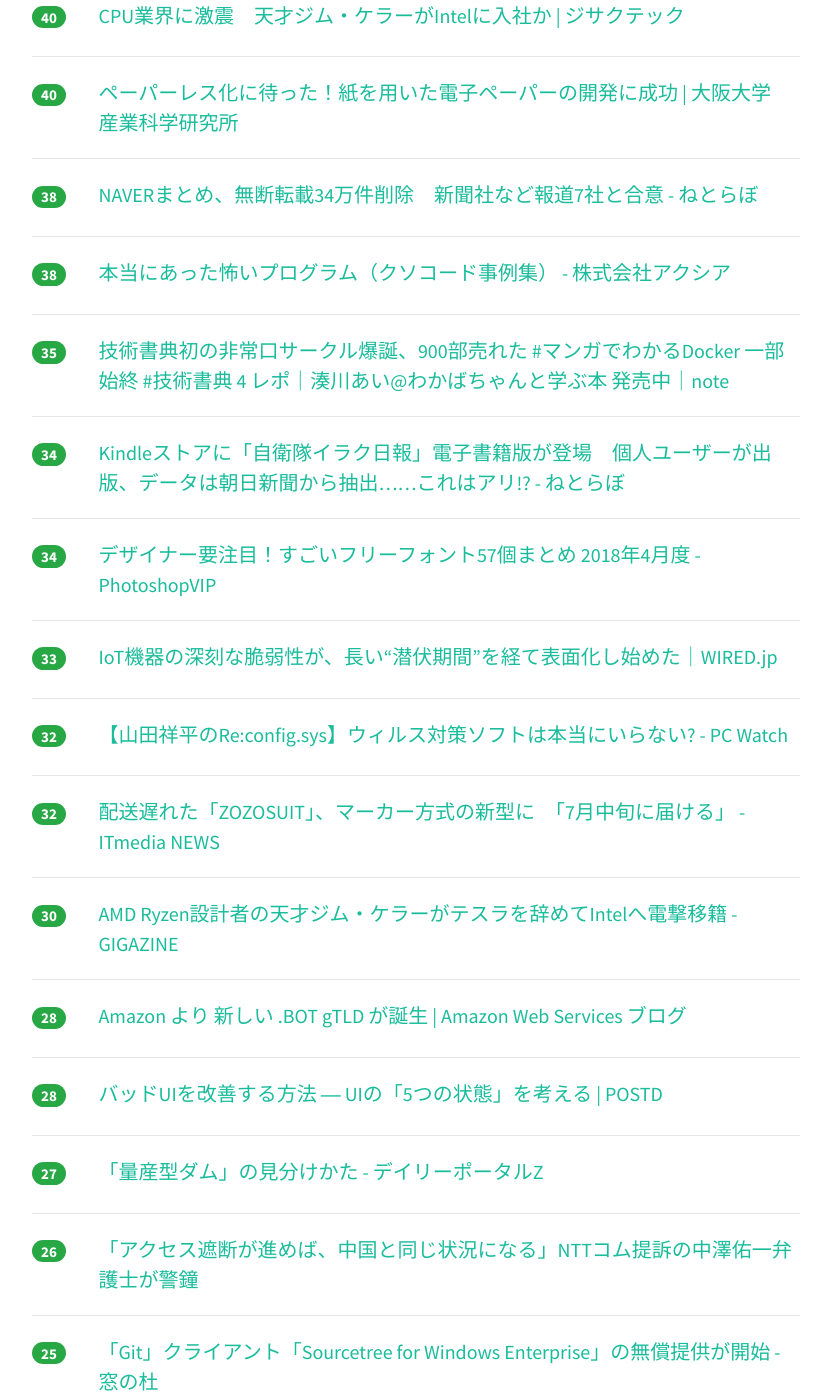
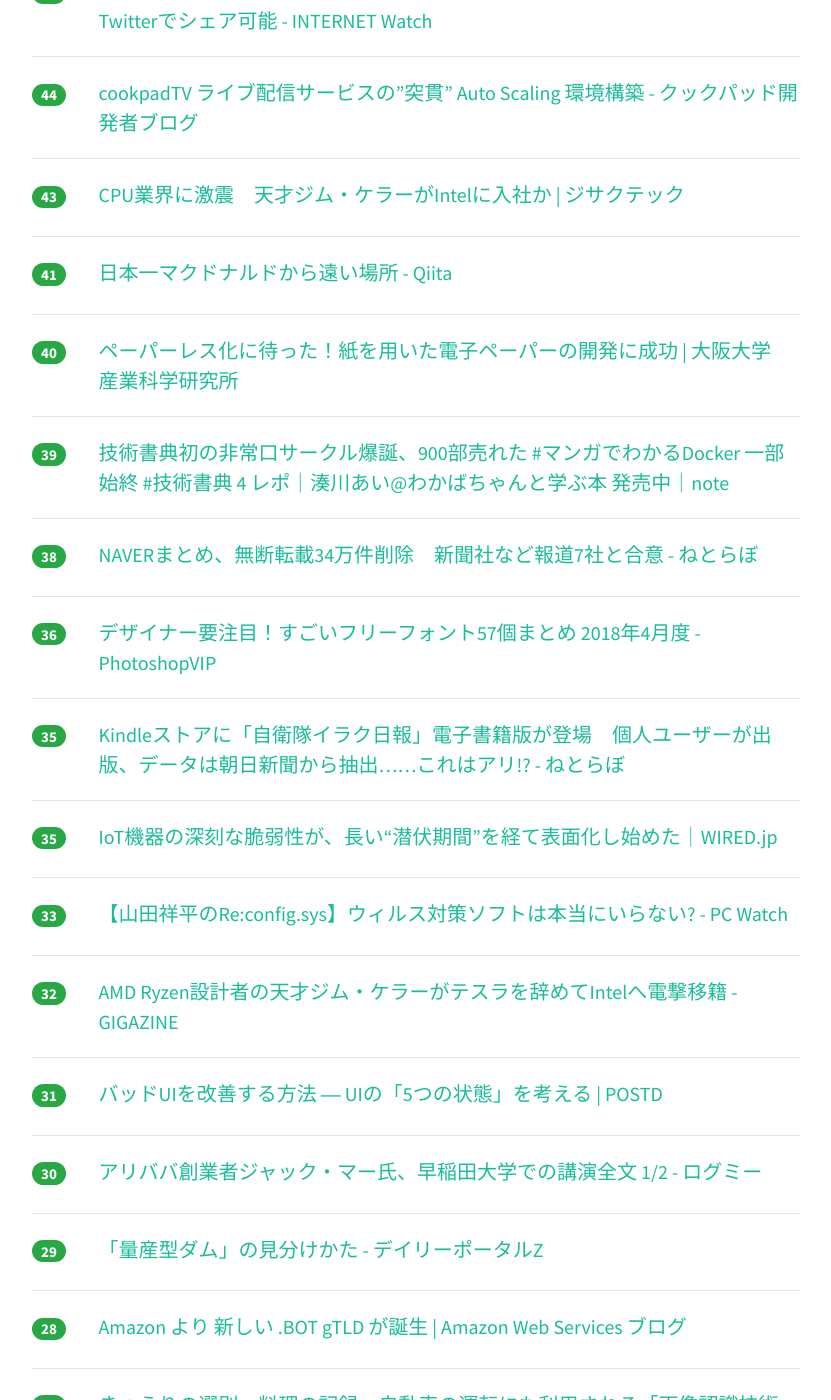
Before and after one commit to yatta47/hatena-matome-site, a Jekyll site: the page built from _posts/2018-04-27-hatena.md, in a window 1280 px wide and 1400 px high, scrolled down 1701 px. Shown: the whole window, without its empty margins (224-1055 px from the left). Built offline with Jekyll 4.4.1, drawn with Linux system fonts in a browser that asks for light colours; nearby versions of some CDN libraries; some of the changed text lies outside the part shown.

Commit message:
Updated 2018-04-27

```diff
--- a/_posts/2018-04-27-hatena.md
+++ b/_posts/2018-04-27-hatena.md
@@ -1,43 +1,48 @@
 ---
 layout: post
 title:  "2018-04-27 はてぶIT"
-date:   2018-04-27 18:01:30
+date:   2018-04-27 19:02:10
 tags: [it-hotentry]
 ---
-52 件のデータあり
+55 件のデータあり
 
 <hr><div class="row">
-<div class="col-1"><span class="badge badge-pill badge-success h2">453</span></div>
+<div class="col-1"><span class="badge badge-pill badge-success h2">467</span></div>
 <div class="col-11"><a href='https://smhn.info/201804-tuusin-no-saitekika' target='_blank'>解説：mineoが悪名高い「通信の最適化」を開始。 – すまほん!!</a></div>
 </div>
 <hr>
 <div class="row">
-<div class="col-1"><span class="badge badge-pill badge-success h2">255</span></div>
+<div class="col-1"><span class="badge badge-pill badge-success h2">274</span></div>
 <div class="col-11"><a href='https://www.nintendo.co.jp/corporate/release/2018/180427.html' target='_blank'>スマートデバイス向けゲームアプリ事業における 株式会社Cygamesとの業務提携のお知らせ : ニュースリリース : 2018年4月27日</a></div>
 </div>
 <hr>
 <div class="row">
-<div class="col-1"><span class="badge badge-pill badge-success h2">103</span></div>
+<div class="col-1"><span class="badge badge-pill badge-success h2">111</span></div>
 <div class="col-11"><a href='https://blog.golang.org/go-brand' target='_blank'>Go's New Brand - The Go Blog</a></div>
 </div>
 <hr>
 <div class="row">
-<div class="col-1"><span class="badge badge-pill badge-success h2">93</span></div>
+<div class="col-1"><span class="badge badge-pill badge-success h2">102</span></div>
 <div class="col-11"><a href='http://www.macotakara.jp/blog/network/entry-34887.html' target='_blank'>Apple、AirMacシリーズ製品を終了すると発表 | ネットワーク | Macお宝鑑定団 blog（羅針盤）</a></div>
 </div>
 <hr>
 <div class="row">
-<div class="col-1"><span class="badge badge-pill badge-success h2">73</span></div>
+<div class="col-1"><span class="badge badge-pill badge-success h2">88</span></div>
 <div class="col-11"><a href='http://moneyreport.hatenablog.com/entry/jimper_ezbook_2se' target='_blank'>Win10ノートPC「Jumper EZbook 2 SE」の商品レビュー。2万円以下で買えるノートPC！ - マネー報道 MoneyReport</a></div>
 </div>
 <hr>
 <div class="row">
-<div class="col-1"><span class="badge badge-pill badge-success h2">71</span></div>
+<div class="col-1"><span class="badge badge-pill badge-success h2">75</span></div>
 <div class="col-11"><a href='http://innossh.hatenablog.com/entry/2017/04/22/192743' target='_blank'>今更だけどdocker composeのベストプラクティス - Usual Software Engineer</a></div>
 </div>
 <hr>
 <div class="row">
-<div class="col-1"><span class="badge badge-pill badge-success h2">62</span></div>
+<div class="col-1"><span class="badge badge-pill badge-success h2">71</span></div>
+<div class="col-11"><a href='http://www.itmedia.co.jp/news/articles/1804/27/news111.html' target='_blank'>配送遅れた「ZOZOSUIT」、マーカー方式の新型に　「7月中旬に届ける」 - ITmedia NEWS</a></div>
+</div>
+<hr>
+<div class="row">
+<div class="col-1"><span class="badge badge-pill badge-success h2">70</span></div>
 <div class="col-11"><a href='https://serinuntius.hatenablog.jp/entry/2018/04/27/083000' target='_blank'>ISUCON7優勝者と社内ISUCONに出て学んだ12のこと - ps aux | grep serinuntius</a></div>
 </div>
 <hr>
@@ -47,27 +52,32 @@ tags: [it-hotentry]
 </div>
 <hr>
 <div class="row">
-<div class="col-1"><span class="badge badge-pill badge-success h2">51</span></div>
+<div class="col-1"><span class="badge badge-pill badge-success h2">52</span></div>
 <div class="col-11"><a href='https://qiita.com/Yamamoto0525/items/5a0459712deada850b85' target='_blank'>Angular + Firebaseで作ったWEBサービスをリリースしたので、たまった知見を書き出してみる - Qiita</a></div>
 </div>
 <hr>
 <div class="row">
-<div class="col-1"><span class="badge badge-pill badge-success h2">49</span></div>
+<div class="col-1"><span class="badge badge-pill badge-success h2">50</span></div>
 <div class="col-11"><a href='https://headlines.yahoo.co.jp/hl?a=20180426-00000073-asahi-soci' target='_blank'>電源タップ「５年以上の使用」で危険　思わぬ火災原因に（朝日新聞デジタル） - Yahoo!ニュース</a></div>
 </div>
 <hr>
 <div class="row">
-<div class="col-1"><span class="badge badge-pill badge-success h2">46</span></div>
+<div class="col-1"><span class="badge badge-pill badge-success h2">50</span></div>
+<div class="col-11"><a href='https://qiita.com/laineus/items/a71d8fa4efae39119ef1' target='_blank'>Twitterのタイムライン上で動くブラウザゲームをJSで作りました - Qiita</a></div>
+</div>
+<hr>
+<div class="row">
+<div class="col-1"><span class="badge badge-pill badge-success h2">48</span></div>
 <div class="col-11"><a href='http://diamond.jp/articles/-/168811' target='_blank'>起業家・けんすうが、リクルートに入社してすぐに意識したこと | どこでも誰とでも働ける | ダイヤモンド・オンライン</a></div>
 </div>
 <hr>
 <div class="row">
-<div class="col-1"><span class="badge badge-pill badge-success h2">46</span></div>
-<div class="col-11"><a href='https://qiita.com/laineus/items/a71d8fa4efae39119ef1' target='_blank'>Twitterのタイムライン上で動くブラウザゲームをJSで作りました - Qiita</a></div>
+<div class="col-1"><span class="badge badge-pill badge-success h2">48</span></div>
+<div class="col-11"><a href='https://axia.co.jp/2018-04-27' target='_blank'>本当にあった怖いプログラム（クソコード事例集） - 株式会社アクシア</a></div>
 </div>
 <hr>
 <div class="row">
-<div class="col-1"><span class="badge badge-pill badge-success h2">44</span></div>
+<div class="col-1"><span class="badge badge-pill badge-success h2">47</span></div>
 <div class="col-11"><a href='https://internet.watch.impress.co.jp/docs/news/1119357.html' target='_blank'>“くずし字”ジェネレーター公開、文章を変換して古典籍風の画像として生成、Twitterでシェア可能 - INTERNET Watch</a></div>
 </div>
 <hr>
@@ -77,8 +87,13 @@ tags: [it-hotentry]
 </div>
 <hr>
 <div class="row">
-<div class="col-1"><span class="badge badge-pill badge-success h2">40</span></div>
+<div class="col-1"><span class="badge badge-pill badge-success h2">43</span></div>
 <div class="col-11"><a href='http://jisakutech.com/archives/2018/04/43687' target='_blank'>CPU業界に激震　天才ジム・ケラーがIntelに入社か | ジサクテック</a></div>
+</div>
+<hr>
+<div class="row">
+<div class="col-1"><span class="badge badge-pill badge-success h2">41</span></div>
+<div class="col-11"><a href='https://qiita.com/j_catfish/items/0d36a21b4744aa3e4870' target='_blank'>日本一マクドナルドから遠い場所 - Qiita</a></div>
 </div>
 <hr>
 <div class="row">
@@ -87,48 +102,53 @@ tags: [it-hotentry]
 </div>
 <hr>
 <div class="row">
+<div class="col-1"><span class="badge badge-pill badge-success h2">39</span></div>
+<div class="col-11"><a href='https://note.mu/llminatoll/n/n9c716089e1bc' target='_blank'>技術書典初の非常口サークル爆誕、900部売れた #マンガでわかるDocker 一部始終 #技術書典 4 レポ｜湊川あい@わかばちゃんと学ぶ本 発売中｜note</a></div>
+</div>
+<hr>
+<div class="row">
 <div class="col-1"><span class="badge badge-pill badge-success h2">38</span></div>
 <div class="col-11"><a href='http://nlab.itmedia.co.jp/nl/articles/1804/26/news111.html' target='_blank'>NAVERまとめ、無断転載34万件削除　新聞社など報道7社と合意 - ねとらぼ</a></div>
 </div>
 <hr>
 <div class="row">
-<div class="col-1"><span class="badge badge-pill badge-success h2">38</span></div>
-<div class="col-11"><a href='https://axia.co.jp/2018-04-27' target='_blank'>本当にあった怖いプログラム（クソコード事例集） - 株式会社アクシア</a></div>
+<div class="col-1"><span class="badge badge-pill badge-success h2">36</span></div>
+<div class="col-11"><a href='http://photoshopvip.net/108567' target='_blank'>デザイナー要注目！すごいフリーフォント57個まとめ 2018年4月度 - PhotoshopVIP</a></div>
 </div>
 <hr>
 <div class="row">
 <div class="col-1"><span class="badge badge-pill badge-success h2">35</span></div>
-<div class="col-11"><a href='https://note.mu/llminatoll/n/n9c716089e1bc' target='_blank'>技術書典初の非常口サークル爆誕、900部売れた #マンガでわかるDocker 一部始終 #技術書典 4 レポ｜湊川あい@わかばちゃんと学ぶ本 発売中｜note</a></div>
-</div>
-<hr>
-<div class="row">
-<div class="col-1"><span class="badge badge-pill badge-success h2">34</span></div>
 <div class="col-11"><a href='http://nlab.itmedia.co.jp/nl/articles/1804/26/news141.html' target='_blank'>Kindleストアに「自衛隊イラク日報」電子書籍版が登場　個人ユーザーが出版、データは朝日新聞から抽出……これはアリ!? - ねとらぼ</a></div>
 </div>
 <hr>
 <div class="row">
-<div class="col-1"><span class="badge badge-pill badge-success h2">34</span></div>
-<div class="col-11"><a href='http://photoshopvip.net/108567' target='_blank'>デザイナー要注目！すごいフリーフォント57個まとめ 2018年4月度 - PhotoshopVIP</a></div>
+<div class="col-1"><span class="badge badge-pill badge-success h2">35</span></div>
+<div class="col-11"><a href='https://wired.jp/2018/04/27/upnp-router-game-console/' target='_blank'>IoT機器の深刻な脆弱性が、長い“潜伏期間”を経て表面化し始めた｜WIRED.jp</a></div>
 </div>
 <hr>
 <div class="row">
 <div class="col-1"><span class="badge badge-pill badge-success h2">33</span></div>
-<div class="col-11"><a href='https://wired.jp/2018/04/27/upnp-router-game-console/' target='_blank'>IoT機器の深刻な脆弱性が、長い“潜伏期間”を経て表面化し始めた｜WIRED.jp</a></div>
-</div>
-<hr>
-<div class="row">
-<div class="col-1"><span class="badge badge-pill badge-success h2">32</span></div>
 <div class="col-11"><a href='https://pc.watch.impress.co.jp/docs/column/config/1119466.html' target='_blank'>【山田祥平のRe:config.sys】ウィルス対策ソフトは本当にいらない? - PC Watch</a></div>
 </div>
 <hr>
 <div class="row">
 <div class="col-1"><span class="badge badge-pill badge-success h2">32</span></div>
-<div class="col-11"><a href='http://www.itmedia.co.jp/news/articles/1804/27/news111.html' target='_blank'>配送遅れた「ZOZOSUIT」、マーカー方式の新型に　「7月中旬に届ける」 - ITmedia NEWS</a></div>
+<div class="col-11"><a href='https://gigazine.net/news/20180427-jim-keller-join-intel/' target='_blank'>AMD Ryzen設計者の天才ジム・ケラーがテスラを辞めてIntelへ電撃移籍 - GIGAZINE</a></div>
+</div>
+<hr>
+<div class="row">
+<div class="col-1"><span class="badge badge-pill badge-success h2">31</span></div>
+<div class="col-11"><a href='https://postd.cc/how-to-fix-a-bad-user-interface-part1/' target='_blank'>バッドUIを改善する方法 ― UIの「5つの状態」を考える | POSTD</a></div>
 </div>
 <hr>
 <div class="row">
 <div class="col-1"><span class="badge badge-pill badge-success h2">30</span></div>
-<div class="col-11"><a href='https://gigazine.net/news/20180427-jim-keller-join-intel/' target='_blank'>AMD Ryzen設計者の天才ジム・ケラーがテスラを辞めてIntelへ電撃移籍 - GIGAZINE</a></div>
+<div class="col-11"><a href='http://logmi.jp/282714' target='_blank'>アリババ創業者ジャック・マー氏、早稲田大学での講演全文 1/2 - ログミー</a></div>
+</div>
+<hr>
+<div class="row">
+<div class="col-1"><span class="badge badge-pill badge-success h2">29</span></div>
+<div class="col-11"><a href='http://portal.nifty.com/kiji/180427202719_1.htm' target='_blank'>「量産型ダム」の見分けかた - デイリーポータルZ</a></div>
 </div>
 <hr>
 <div class="row">
@@ -138,12 +158,17 @@ tags: [it-hotentry]
 <hr>
 <div class="row">
 <div class="col-1"><span class="badge badge-pill badge-success h2">28</span></div>
-<div class="col-11"><a href='https://postd.cc/how-to-fix-a-bad-user-interface-part1/' target='_blank'>バッドUIを改善する方法 ― UIの「5つの状態」を考える | POSTD</a></div>
+<div class="col-11"><a href='https://geek-out.jp/column/entry/2018/04/27/110000' target='_blank'>きゅうりの選別、料理の記録、自動車の運転にも利用される「画像認識技術」について学べるイベント「GeekOutナイト」を開催します - GeekOut</a></div>
+</div>
+<hr>
+<div class="row">
+<div class="col-1"><span class="badge badge-pill badge-success h2">28</span></div>
+<div class="col-11"><a href='https://qiita.com/darai0512/items/7abc5393372f63be1e2e' target='_blank'>Node.jsクラス図(v10.0.0対応版) - Qiita</a></div>
 </div>
 <hr>
 <div class="row">
 <div class="col-1"><span class="badge badge-pill badge-success h2">27</span></div>
-<div class="col-11"><a href='http://portal.nifty.com/kiji/180427202719_1.htm' target='_blank'>「量産型ダム」の見分けかた - デイリーポータルZ</a></div>
+<div class="col-11"><a href='https://forest.watch.impress.co.jp/docs/news/1119157.html' target='_blank'>「Git」クライアント「Sourcetree for Windows Enterprise」の無償提供が開始 - 窓の杜</a></div>
 </div>
 <hr>
 <div class="row">
@@ -153,12 +178,17 @@ tags: [it-hotentry]
 <hr>
 <div class="row">
 <div class="col-1"><span class="badge badge-pill badge-success h2">25</span></div>
-<div class="col-11"><a href='https://forest.watch.impress.co.jp/docs/news/1119157.html' target='_blank'>「Git」クライアント「Sourcetree for Windows Enterprise」の無償提供が開始 - 窓の杜</a></div>
+<div class="col-11"><a href='https://trafficnews.jp/post/80315' target='_blank'>F-22とF-35のハイブリッド戦闘機、実現は…？　F-2後継、ロ社が日本政府へ打診か | 乗りものニュース</a></div>
 </div>
 <hr>
 <div class="row">
 <div class="col-1"><span class="badge badge-pill badge-success h2">24</span></div>
-<div class="col-11"><a href='https://trafficnews.jp/post/80315' target='_blank'>F-22とF-35のハイブリッド戦闘機、実現は…？　F-2後継、ロ社が日本政府へ打診か | 乗りものニュース</a></div>
+<div class="col-11"><a href='https://www.palletsprojects.com/blog/flask-1-0-released/' target='_blank'>Flask 1.0 Released | The Pallets Projects</a></div>
+</div>
+<hr>
+<div class="row">
+<div class="col-1"><span class="badge badge-pill badge-success h2">23</span></div>
+<div class="col-11"><a href='https://dev.classmethod.jp/etc/github-review-chrome-extension/' target='_blank'>GitHub上でのコードレビューに使えそうなChrome拡張をいくつか試してみた ｜ Developers.IO</a></div>
 </div>
 <hr>
 <div class="row">
@@ -182,32 +212,17 @@ tags: [it-hotentry]
 </div>
 <hr>
 <div class="row">
-<div class="col-1"><span class="badge badge-pill badge-success h2">22</span></div>
-<div class="col-11"><a href='https://dev.classmethod.jp/etc/github-review-chrome-extension/' target='_blank'>GitHub上でのコードレビューに使えそうなChrome拡張をいくつか試してみた ｜ Developers.IO</a></div>
-</div>
-<hr>
-<div class="row">
-<div class="col-1"><span class="badge badge-pill badge-success h2">22</span></div>
-<div class="col-11"><a href='https://qiita.com/j_catfish/items/0d36a21b4744aa3e4870' target='_blank'>日本一マクドナルドから遠い場所 - Qiita</a></div>
-</div>
-<hr>
-<div class="row">
 <div class="col-1"><span class="badge badge-pill badge-success h2">21</span></div>
 <div class="col-11"><a href='https://www.pixiv.co.jp/news/recruit/article/6221/' target='_blank'>技術書籍の販売URLのみで採用応募が完了する特別エントリーをスタートしました｜ピクシブ株式会社</a></div>
 </div>
 <hr>
 <div class="row">
 <div class="col-1"><span class="badge badge-pill badge-success h2">21</span></div>
-<div class="col-11"><a href='https://www.palletsprojects.com/blog/flask-1-0-released/' target='_blank'>Flask 1.0 Released | The Pallets Projects</a></div>
-</div>
-<hr>
-<div class="row">
-<div class="col-1"><span class="badge badge-pill badge-success h2">19</span></div>
 <div class="col-11"><a href='http://hagex.hatenadiary.jp/entry/2018/04/27/041546' target='_blank'>イベントの効果的な宣伝方法求む - Hagex-day info</a></div>
 </div>
 <hr>
 <div class="row">
-<div class="col-1"><span class="badge badge-pill badge-success h2">19</span></div>
+<div class="col-1"><span class="badge badge-pill badge-success h2">21</span></div>
 <div class="col-11"><a href='http://www.itmedia.co.jp/news/articles/1804/27/news070.html' target='_blank'>Apple、Wi-FiルーターのAirMacを終了 - ITmedia NEWS</a></div>
 </div>
 <hr>
@@ -242,13 +257,18 @@ tags: [it-hotentry]
 </div>
 <hr>
 <div class="row">
+<div class="col-1"><span class="badge badge-pill badge-success h2">15</span></div>
+<div class="col-11"><a href='https://japan.cnet.com/article/35118443/' target='_blank'>Snap、カメラ内蔵サングラス「Spectacles」の新型発表--写真撮影も可能に - CNET Japan</a></div>
+</div>
+<hr>
+<div class="row">
 <div class="col-1"><span class="badge badge-pill badge-success h2">14</span></div>
 <div class="col-11"><a href='https://prtimes.jp/main/html/rd/p/000000295.000006263.html' target='_blank'>JLLグループ、ジャパネット、竹中工務店連合：長崎幸町工場跡地再開発業務の優先交渉権獲得、基本協定書を締結｜ジョーンズ ラング ラサール株式会社のプレスリリース</a></div>
 </div>
 <hr>
 <div class="row">
 <div class="col-1"><span class="badge badge-pill badge-success h2">14</span></div>
-<div class="col-11"><a href='https://japan.cnet.com/article/35118443/' target='_blank'>Snap、カメラ内蔵サングラス「Spectacles」の新型発表--写真撮影も可能に - CNET Japan</a></div>
+<div class="col-11"><a href='http://blog.domesoccer.jp/archives/60102128.html' target='_blank'>三菱重工と基本協定を結んだジャパネットHDが新スタジアム建設構想を改めて発表　2万3千人規模でホテルやマンションを併設 : ドメサカブログ</a></div>
 </div>
 <hr>
 <div class="row">
@@ -257,11 +277,6 @@ tags: [it-hotentry]
 </div>
 <hr>
 <div class="row">
-<div class="col-1"><span class="badge badge-pill badge-success h2">11</span></div>
-<div class="col-11"><a href='http://blog.domesoccer.jp/archives/60102128.html' target='_blank'>三菱重工と基本協定を結んだジャパネットHDが新スタジアム建設構想を改めて発表　2万3千人規模でホテルやマンションを併設 : ドメサカブログ</a></div>
-</div>
-<hr>
-<div class="row">
 <div class="col-1"><span class="badge badge-pill badge-success h2">4</span></div>
 <div class="col-11"><a href='https://careers.google.com/jobs#!t=jo&jid=/google/research-scientist-google-brain-minato-tokyo-japan-3869100100&' target='_blank'>Search Jobs - Google Careers</a></div>
 </div>
```
